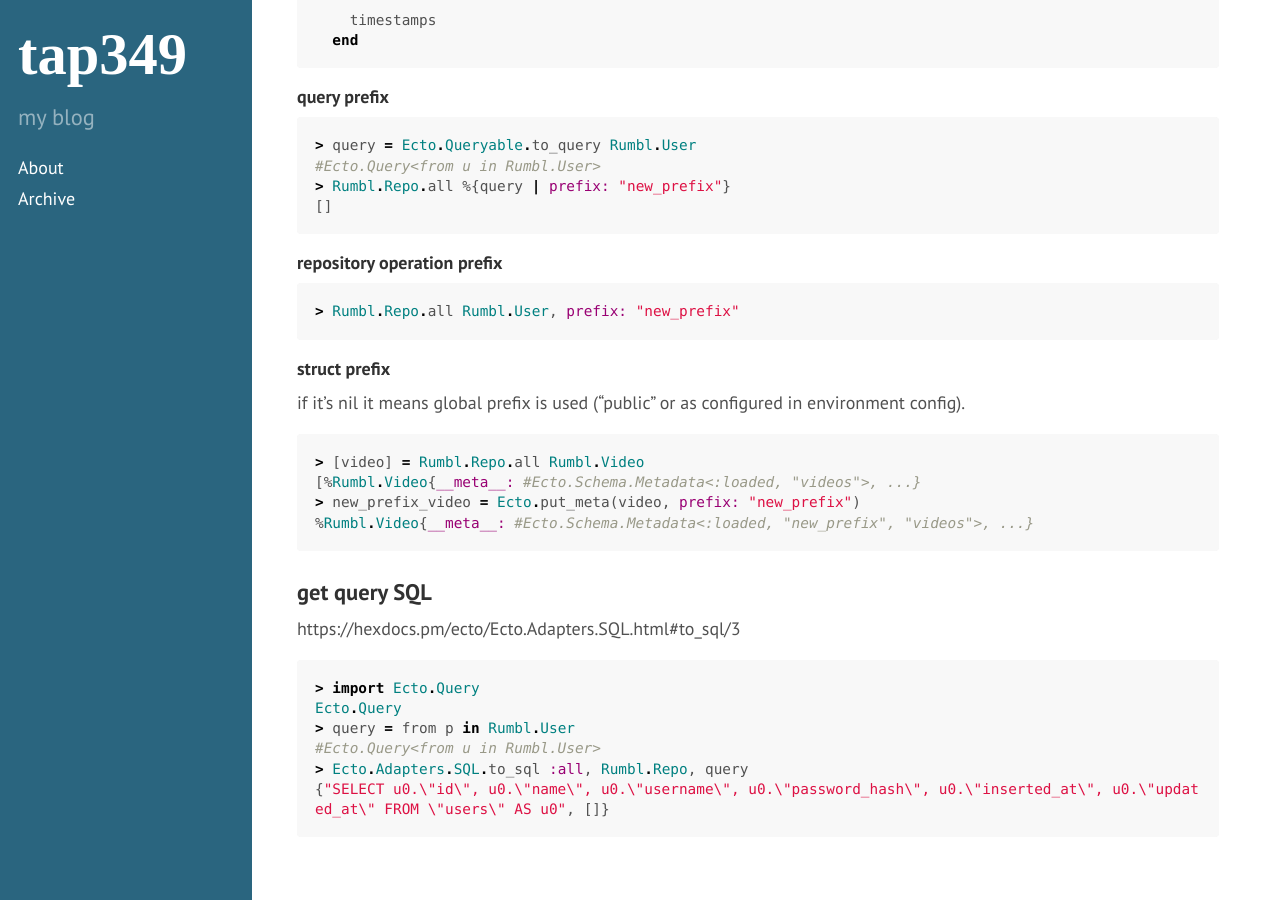
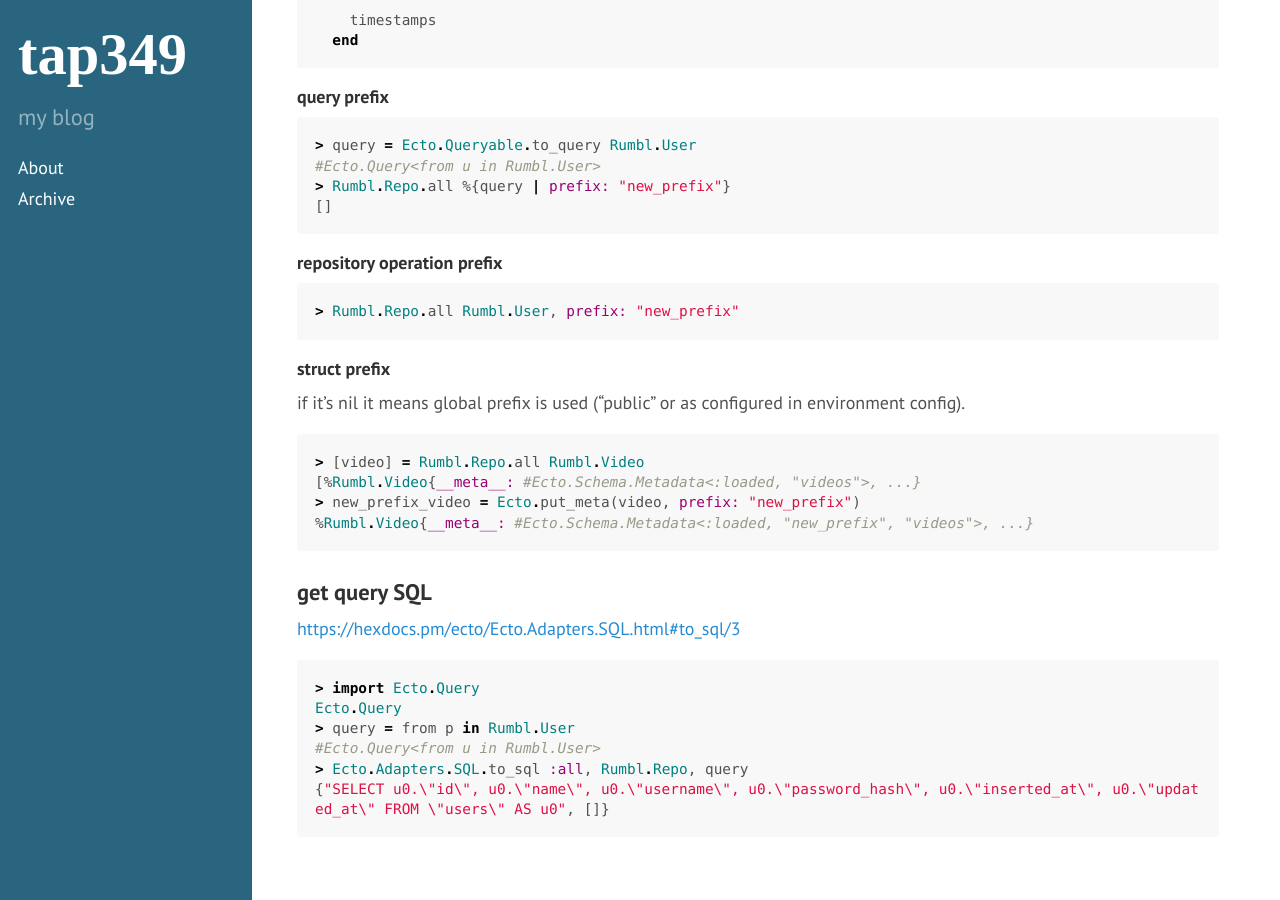
Before and after one commit to tap349/tap349.github.io, a Jekyll site: the page built from _posts/2016-11-12-phoenix-notes.md, in a window 1280 px wide and 900 px high, scrolled down 2027 px. Built offline with Jekyll 4.4.1, drawn with Linux system fonts in a browser that asks for light colours.

Commit message:
update 2016-11-26_13:32:58

````diff
--- a/_posts/2016-11-12-phoenix-notes.md
+++ b/_posts/2016-11-12-phoenix-notes.md
@@ -136,7 +136,7 @@ if it's nil it means global prefix is used
 
 ### get query SQL
 
-https://hexdocs.pm/ecto/Ecto.Adapters.SQL.html#to_sql/3
+<https://hexdocs.pm/ecto/Ecto.Adapters.SQL.html#to_sql/3>
 
 ```elixir
 > import Ecto.Query
````
